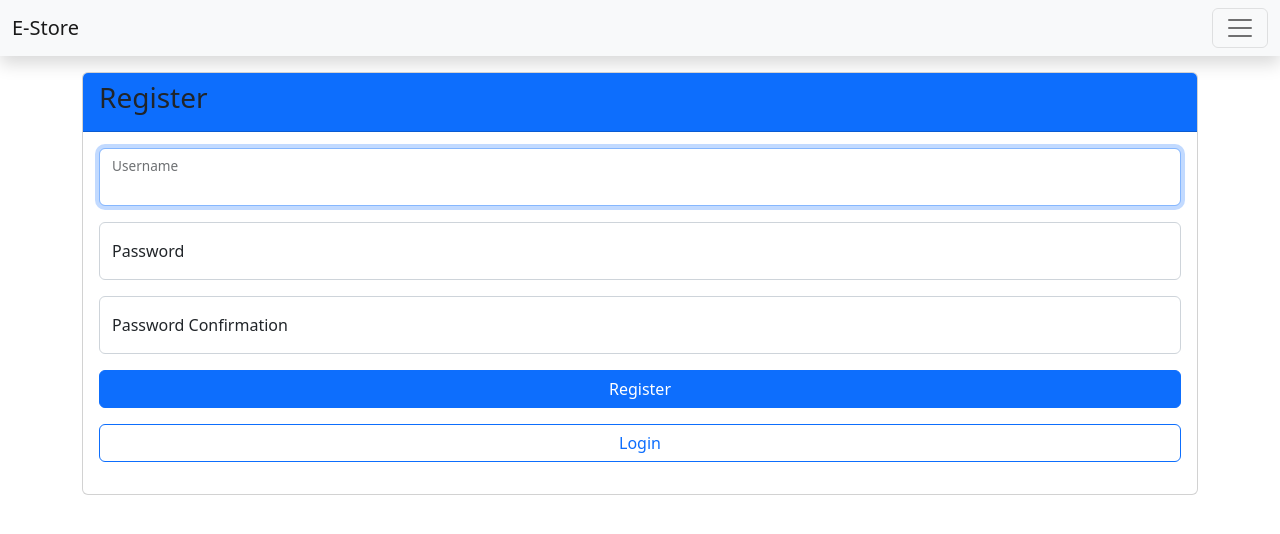
After one commit to fshangala/store, a Django app: template accounts/templates/registration/register.html in a window 1280 px wide. The commit adds this page. Shown: the top 534 px of the page. Run offline with Django 4.2, Linux system fonts and the light colour scheme; the template is opened without the code that fills it, so the values that code supplies are empty; some libraries are stand-ins or nearby versions.

Commit message:
user authentication

```diff
--- /dev/null
+++ b/accounts/context_processors.py
@@ -0,0 +1,2 @@
+def logged_in_user(request):
+  return {"l_user":request.user}
--- /dev/null
+++ b/accounts/templates/registration/register.html
@@ -0,0 +1,35 @@
+{% extends 'base.html' %}
+
+{% block main %}
+<div class="container-sm">
+  <div class="card">
+    <div class="card-header bg-primary"><h3 class="card-title">Register</h3></div>
+    <div class="card-body">
+      <form method="post">
+        {% csrf_token %}
+        <div class="form-floating mb-3">
+          <input type="text" class="form-control" id="id_username" name="username" placeholder="Username" autofocus autocapitalize="none" autocomplete="username" required>
+          <label for="id_username">Username</label>
+        </div>
+        <div class="form-floating mb-3">
+          <input type="password" class="form-control" id="id_password1" name="password1" placeholder="Password" autocomplete="current-password" required>
+          <label for="id_password1">Password</label>
+        </div>
+        <div class="form-floating mb-3">
+          <input type="password" class="form-control" id="id_password2" name="password2" placeholder="Password Confirmation" autocomplete="current-password" required>
+          <label for="id_password2">Password Confirmation</label>
+        </div>
+        <div class="mb-3">
+          <button type="submit" class="btn btn-primary w-100">Register</button>
+        </div>
+        <div class="mb-3">
+          {{form.errors}}
+        </div>
+        <div class="mb-3">
+          <a href="{% url 'accounts:login' %}" class="btn btn-outline-primary w-100">Login</a>
+        </div>
+      </form>
+    </div>
+  </div>
+</div>
+{% endblock main %}
--- a/accounts/urls.py
+++ b/accounts/urls.py
@@ -1,6 +1,18 @@
 from django.urls import path
+from .views import (
+    AccountLogin,
+    AccountProfile,
+    AccountMain,
+    UserRegister
+)
+from django.contrib.auth.views import logout_then_login
 
 app_name="accounts"
 urlpatterns = [
-
+    path('login/',AccountLogin.as_view(),name="login"),
+    path('logout/',logout_then_login,name="logout"),
+    path('id/<pk>/',AccountProfile.as_view(),name="profile"),
+    path('',AccountMain.as_view(),name="main"),
+    path('profile/',AccountMain.as_view(),name="user-profile"),
+    path('register/',UserRegister.as_view(),name="register"),
 ]
--- a/store/templates/base.html
+++ b/store/templates/base.html
@@ -9,7 +9,7 @@
     </head>
     <body>
         <header>
-            <nav class="navbar bg-light fixed-top shadow">
+            <nav class="navbar bg-light shadow mb-3">
                 <div class="container-fluid">
                   <a class="navbar-brand" href="{% url 'store' %}">E-Store</a>
                   <button class="navbar-toggler" type="button" data-bs-toggle="offcanvas" data-bs-target="#offcanvasNavbar" aria-controls="offcanvasNavbar">
@@ -33,12 +33,12 @@
                             Account
                           </a>
                           <ul class="dropdown-menu">
-                            <li><a class="dropdown-item" href="{% url 'account:profile' %}">Profile</a></li>
-                            <li><a class="dropdown-item" href="#">Another action</a></li>
-                            <li>
-                              <hr class="dropdown-divider">
-                            </li>
-                            <li><a class="dropdown-item" href="{% url 'account:logout' %}">Logout</a></li>
+                            {% if l_user.id %}
+                            <li><a class="dropdown-item" href="{% url 'accounts:user-profile' %}">Profile</a></li>
+                            <li><a class="dropdown-item" href="{% url 'accounts:logout' %}">Logout</a></li>
+                            {% else %}
+                            <li><a class="dropdown-item" href="{% url 'accounts:login' %}">Login or Sign up</a></li>
+                            {% endif %}
                           </ul>
                         </li>
                       </ul>
```
Also changed, not shown: accounts/templates/auth/user_detail.html (added, +12 -0 lines), accounts/templates/registration/login.html (added, +31 -0 lines), accounts/views.py (+32 -0 lines), store/settings.py (+6 -2 lines), 1 other file.
